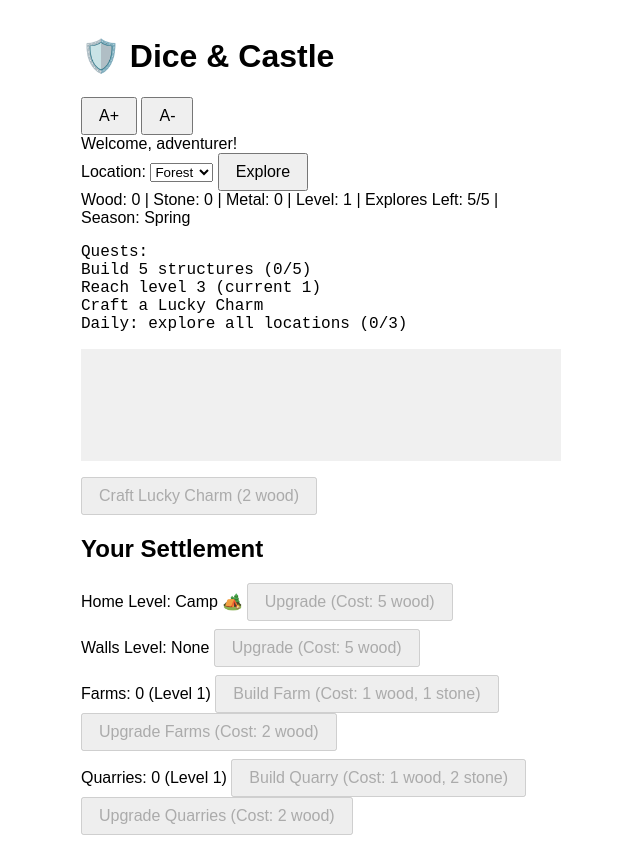
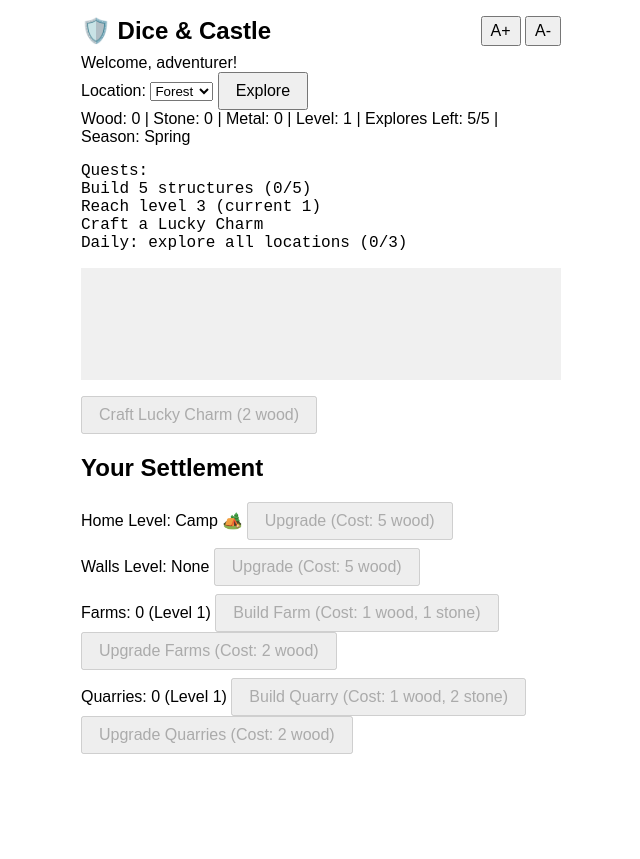
Before and after one commit to hendrism/dice-castle, a website: page index.html in a window 1280 px wide. Shown: the whole page, without its empty margins (319-959 px from the left). After the commit the page ends 800 px from the top, so only its background shows below. Drawn offline with Linux system fonts and the light colour scheme.

Commit message:
Make toolbar compact

```diff
--- a/index.html
+++ b/index.html
@@ -9,9 +9,13 @@
   <link rel="apple-touch-icon" href="icon-192.png" />
 </head>
 <body>
-  <h1>🛡️ Dice & Castle</h1>
-  <button id="textBigger">A+</button>
-  <button id="textSmaller">A-</button>
+  <nav id="toolbar">
+    <h1>🛡️ Dice & Castle</h1>
+    <div>
+      <button id="textBigger">A+</button>
+      <button id="textSmaller">A-</button>
+    </div>
+  </nav>
   <div id="narration">Welcome, adventurer!</div>
   <label for="locationSelect">Location:</label>
   <select id="locationSelect">
--- a/styles.css
+++ b/styles.css
@@ -15,6 +15,19 @@ button {
   font-size: 1em;
   padding: 0.5em 1em;
 }
+#toolbar {
+  display: flex;
+  align-items: center;
+  justify-content: space-between;
+  margin-bottom: 0.5em;
+}
+#toolbar h1 {
+  margin: 0;
+  font-size: 1.5em;
+}
+#toolbar button {
+  padding: 0.25em 0.5em;
+}
 #log {
   white-space: pre-wrap;
   background: #f0f0f0;
```
